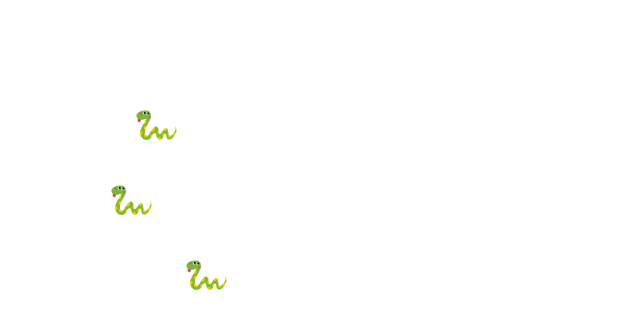
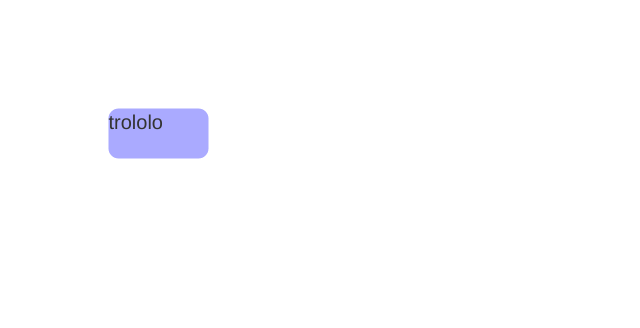
Before and after one commit to r-shirasu/practice-fabric, a plain HTML site: page index.html in a window 1280 px wide. Shown: the whole page, without its empty margins (0-640 px from the left). Drawn offline with Linux system fonts and the light colour scheme.

Commit message:
finish part 3

```diff
--- a/index.html
+++ b/index.html
@@ -10,19 +10,84 @@
     <script>
         var canvas = new fabric.Canvas('canvas');
 
-        fabric.Image.fromURL('./img/hebi.png', function (img) {
-            var img1 = img.scale(0.1).set({ left: 200, top: 100 });
+        var Point = fabric.util.createClass({
+            initialize: function (x, y) {
+                this.x = x || 0;
+                this.y = y || 0;
+            },
+            toString: function () {
+                return this.x + '/' + this.y;
+            }
+        })
 
-            fabric.Image.fromURL('./img/hebi.png', function (img) {
-                var img2 = img.scale(0.1).set({ left: 175, top: 175 });
+        var point = new Point(10, 20);
 
-                fabric.Image.fromURL('./img/hebi.png', function (img) {
-                    var img3 = img.scale(0.1).set({ left: 250, top: 250 });
+        point.x; // 10
+        point.y; // 20
 
-                    canvas.add(new fabric.Group([img1, img2, img3], { left: 100, top: 100 }))
+        point.toString() // "10/20"
+
+        var ColoredPoint = fabric.util.createClass(Point, {
+            initialize: function (x, y, color) {
+                this.callSuper("initialize", x, y);
+                this.color = color || "#000";
+            },
+            toString: function () {
+                return this.callSuper('toString') + ' (color: ' + this.color + ')';
+            }
+        })
+
+        var redPoint = new ColoredPoint(15, 33, '#f55');
+
+        redPoint.x; // 15
+        redPoint.y; // 33
+        redPoint.color; // "#f55"
+
+        redPoint.toString(); "15/33 (color: #f55)"
+
+        var LabeledRect = fabric.util.createClass(fabric.Rect, {
+
+            type: 'labeledRect',
+            // initialize can be of type function(options) or function(property, options), like for text.
+            // no other signatures allowed.
+            initialize: function (options) {
+                options || (options = {});
+
+                this.callSuper('initialize', options);
+                this.set('label', options.label || '');
+            },
+
+            toObject: function () {
+                return fabric.util.object.extend(this.callSuper('toObject'), {
+                    label: this.get('label')
                 });
-            });
+            },
+
+            _render: function (ctx) {
+                this.callSuper('_render', ctx);
+
+                ctx.font = '20px Helvetica';
+                ctx.fillStyle = '#333';
+                ctx.fillText(this.label, -this.width / 2, -this.height / 2 + 20);
+            }
         });
+
+        var labeledRect = new LabeledRect({
+            width: 100,
+            height: 50,
+            left: 100,
+            top: 100,
+            label: 'test',
+            fill: '#faa'
+        });
+
+        labeledRect.set({
+            label: 'trololo',
+            fill: '#aaf',
+            rx: 10,
+            ry: 10
+        });
+        canvas.add(labeledRect);
     </script>
 </body>
 
```
